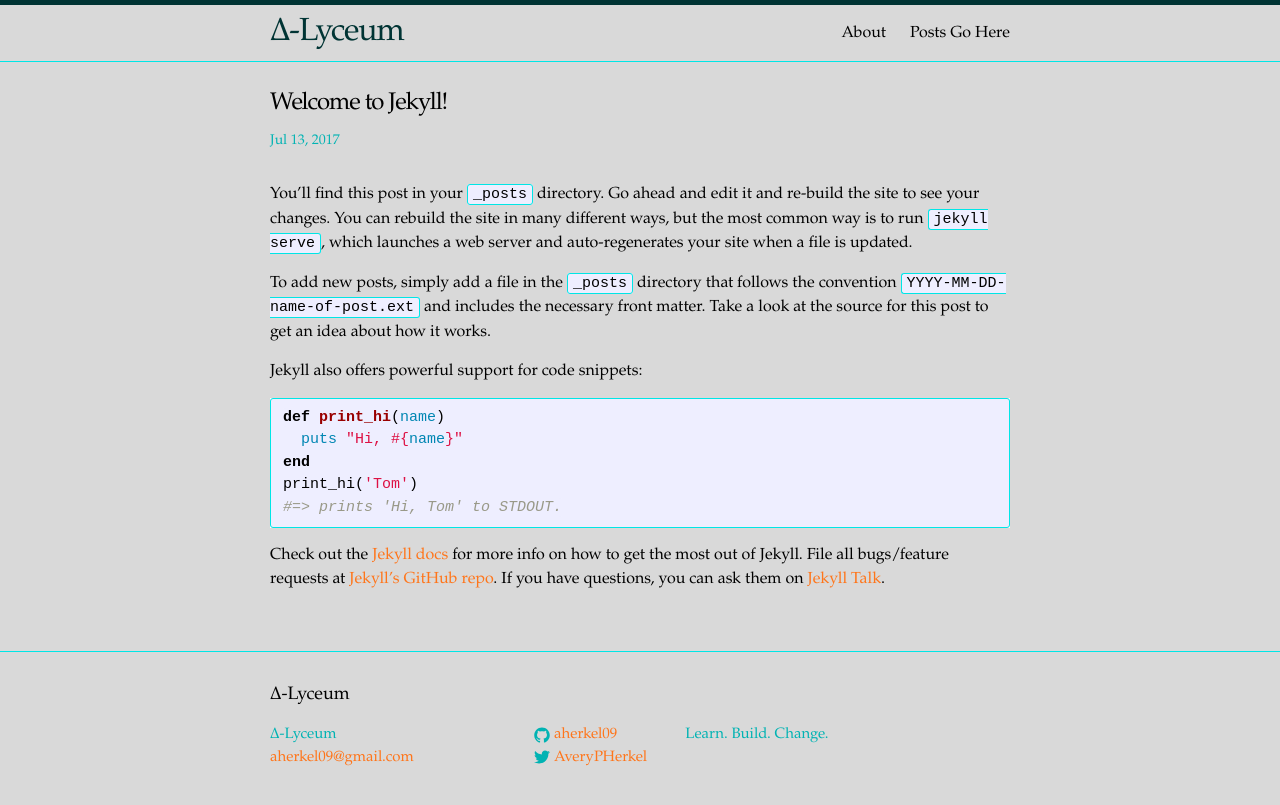
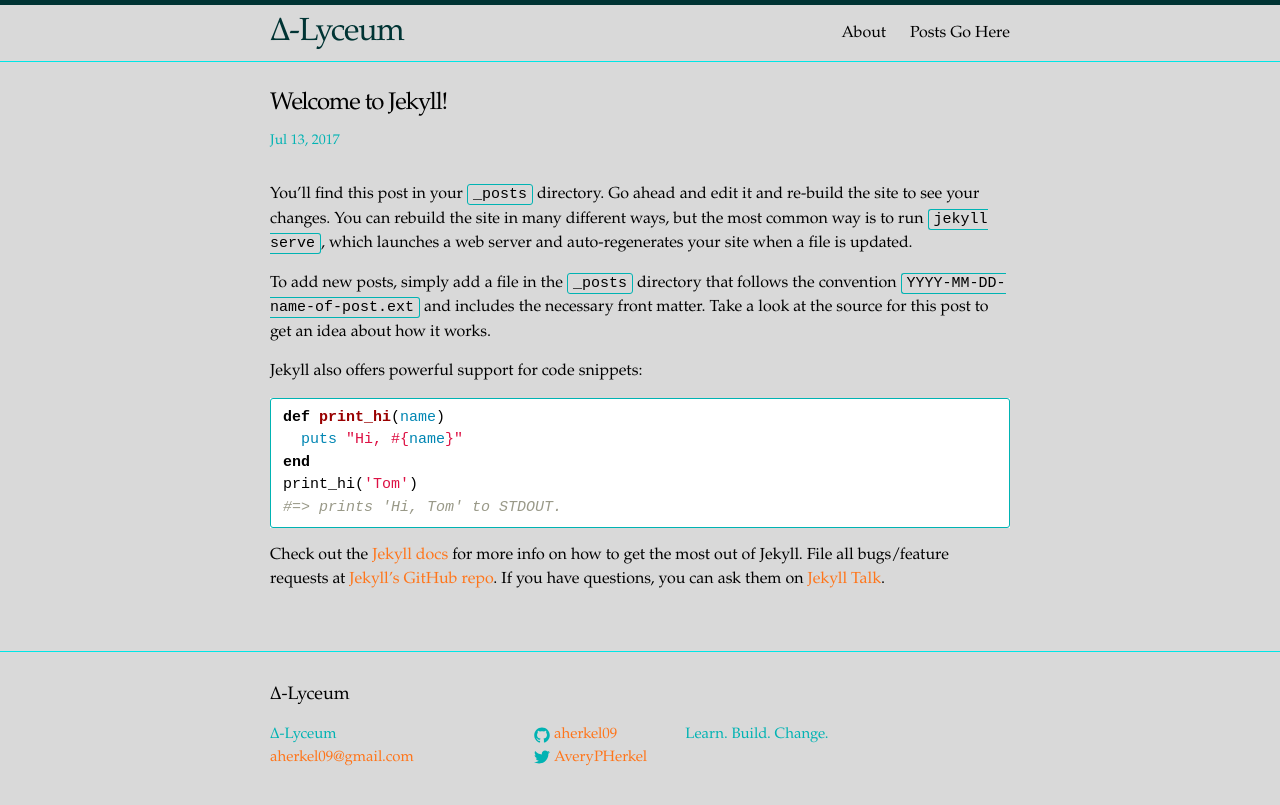
Before and after one commit to DeltaLyceum/aherkel09.github.io, a Jekyll site: the page built from _posts/2017-07-13-welcome-to-jekyll.markdown, in a window 1280 px wide. Shown: the top 805 px of the page. Built offline with Jekyll 4.4.1, drawn with Linux system fonts in a browser that asks for light colours.

Commit message:
Update _base.scss

```diff
--- a/_sass/_base.scss
+++ b/_sass/_base.scss
@@ -130,9 +130,9 @@
 pre,
 code {
     font-size: 15px;
-    border: 1px solid $grey-color-light;
+    border: 1px solid $grey-color;
     border-radius: 3px;
-    background-color: #eef;
+    background-color: grey-color-light;
 }
 
 code {
```
